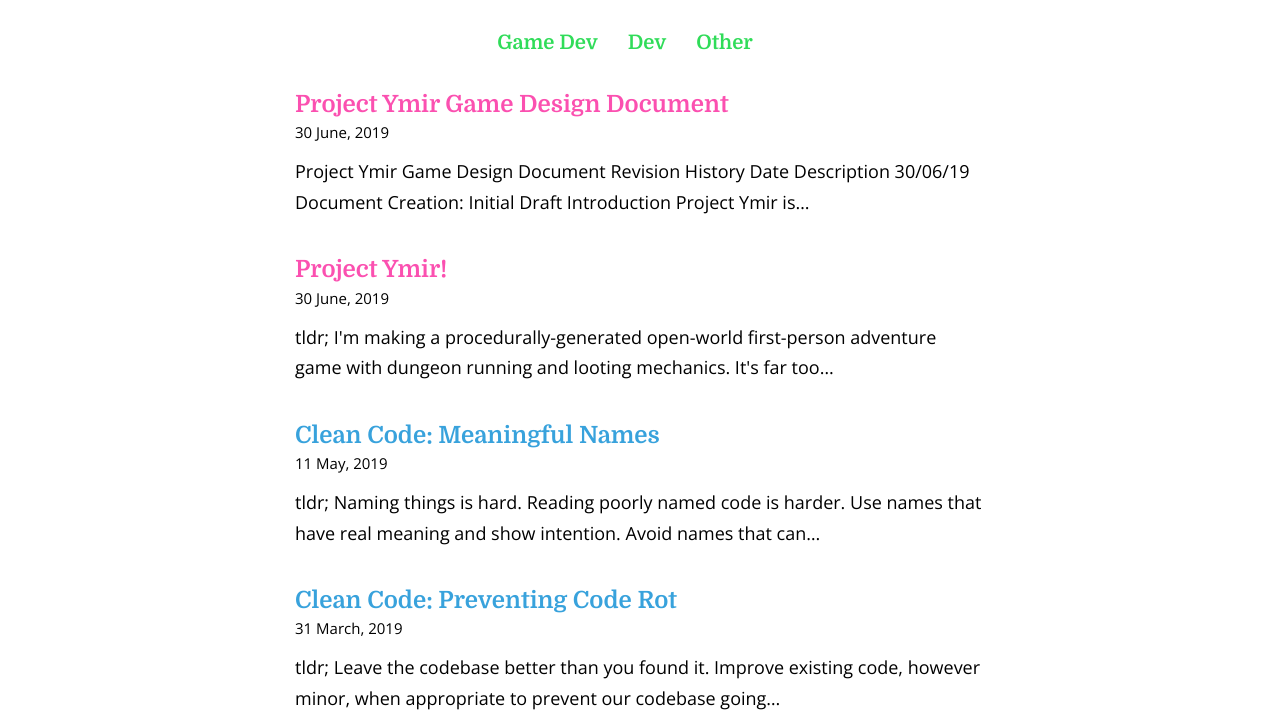
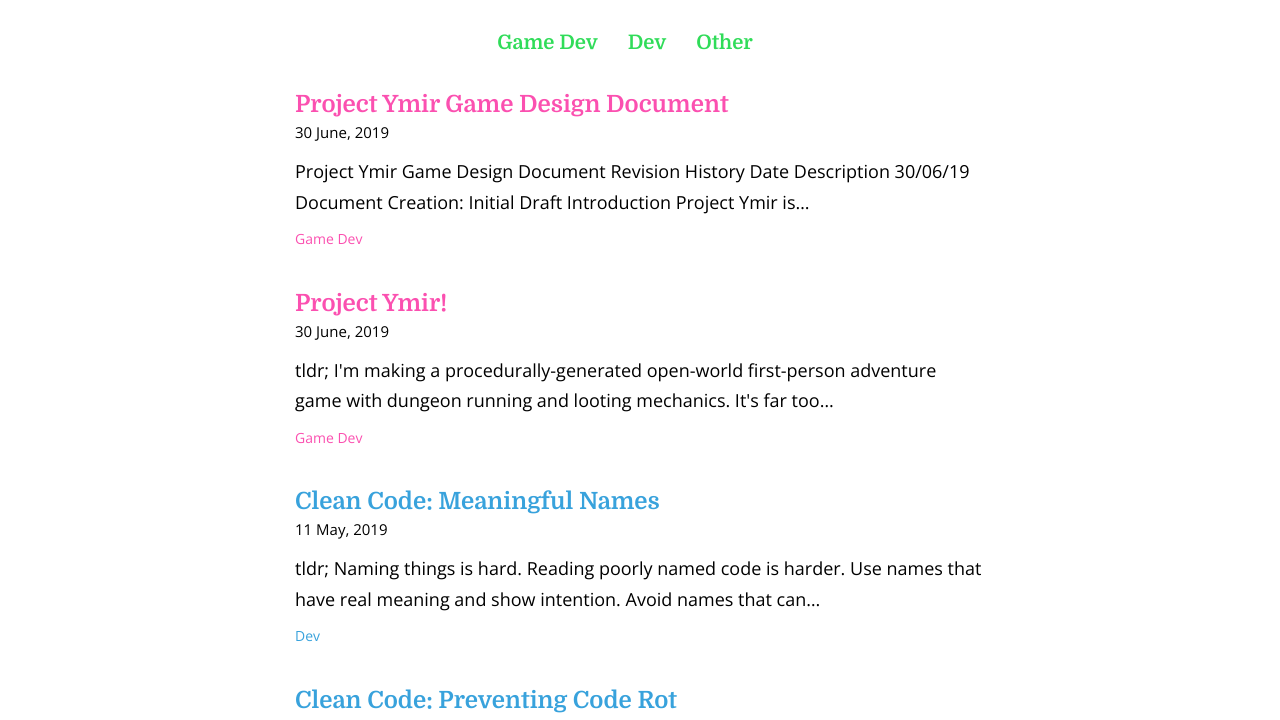
Before and after one commit to de86/personal-site, a Gatsby site: page / in a window 1280 px wide. Shown: the part 232-952 px from the top of the page. Built offline with nearby package versions, Linux system fonts and the light colour scheme; Gatsby itself is replaced by a stand-in of ours; some packages are replaced by stand-ins of ours.

Commit message:
Added topic tag to PostPreview component

```diff
--- a/src/components/PostPreview/index.js
+++ b/src/components/PostPreview/index.js
@@ -1,9 +1,18 @@
 import React from 'react';
 import { Link } from 'gatsby';
+import Themes from '../../enums/themes';
 
 import styles from './styles.module.css';
 
+const TopicsThemesMap = {
+    [Themes.Dev]: 'Dev',
+    [Themes.GameDev]: 'Game Dev',
+    [Themes.Other]: 'Other',
+}
+
 const PostPreview = ({slug, title, excerpt, date, theme}) => {
+    const topic = TopicsThemesMap[theme];
+
   return (
     <div className={styles.row} data-theme={theme}>
         <div className={styles.container}>
@@ -17,6 +26,7 @@ const PostPreview = ({slug, title, excerpt, date, theme}) => {
           className={styles.excerptText}
           dangerouslySetInnerHTML={{ __html: excerpt }}
         />
+        <span className={styles.topic}>{topic}</span>
       </div>
     </div>
   );
--- a/src/components/PostPreview/styles.module.css
+++ b/src/components/PostPreview/styles.module.css
@@ -26,6 +26,12 @@
     color: #38a2dc;
 }
 
+.topic {
+    display: inline-block;
+    margin-top: 12px;
+    font-size: 14px;
+}
+
 .excerptText {
     margin: 12px 0 0;
 }
@@ -42,14 +48,17 @@
     background-color: #ebffed;
 }
 
-.row[data-theme="dev"] .titleLink {
+.row[data-theme="dev"] .titleLink,
+.row[data-theme="dev"] .topic {
     color: #38a2dc;
 }
 
-.row[data-theme="game-dev"] .titleLink {
+.row[data-theme="game-dev"] .titleLink,
+.row[data-theme="game-dev"] .topic {
     color: #fb50b0;
 }
 
-.row[data-theme="other"] .titleLink {
+.row[data-theme="other"] .titleLink,
+.row[data-theme="other"] .topic {
     color: #30dc59;
 }
```
